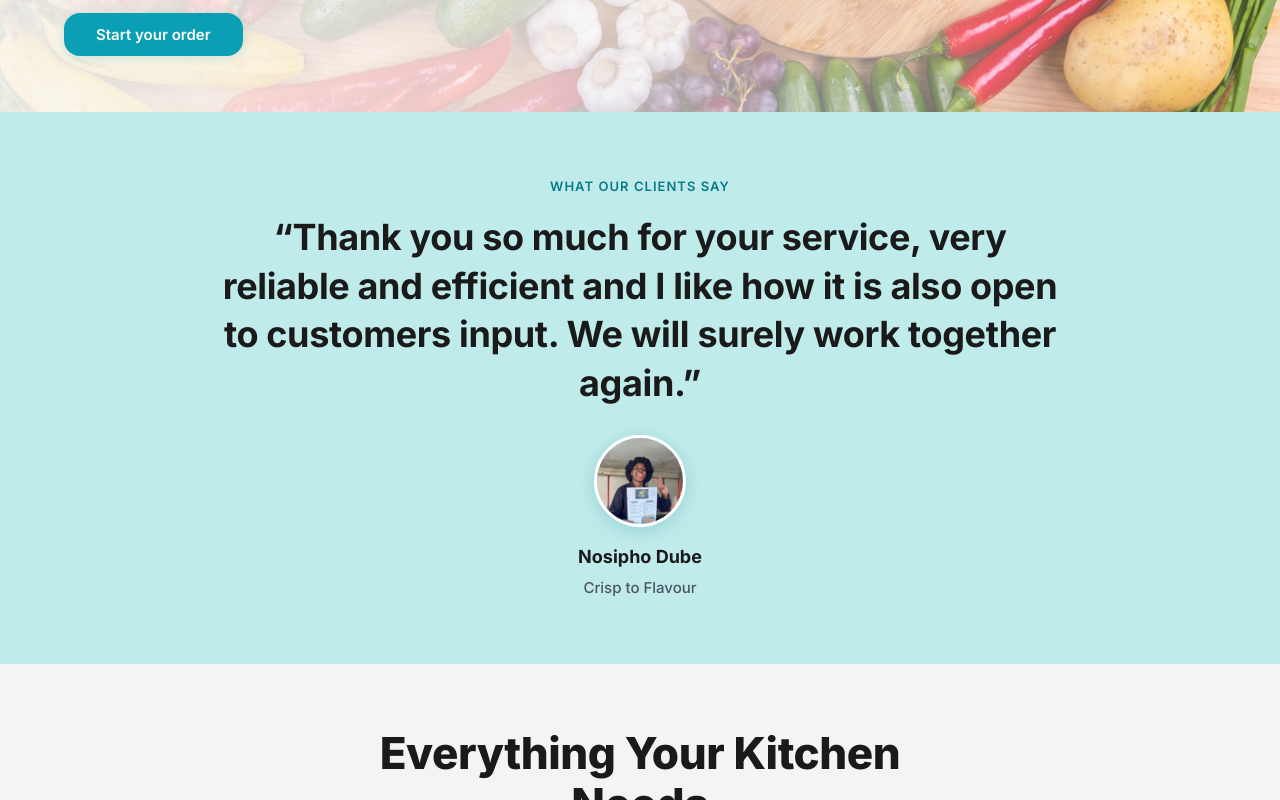
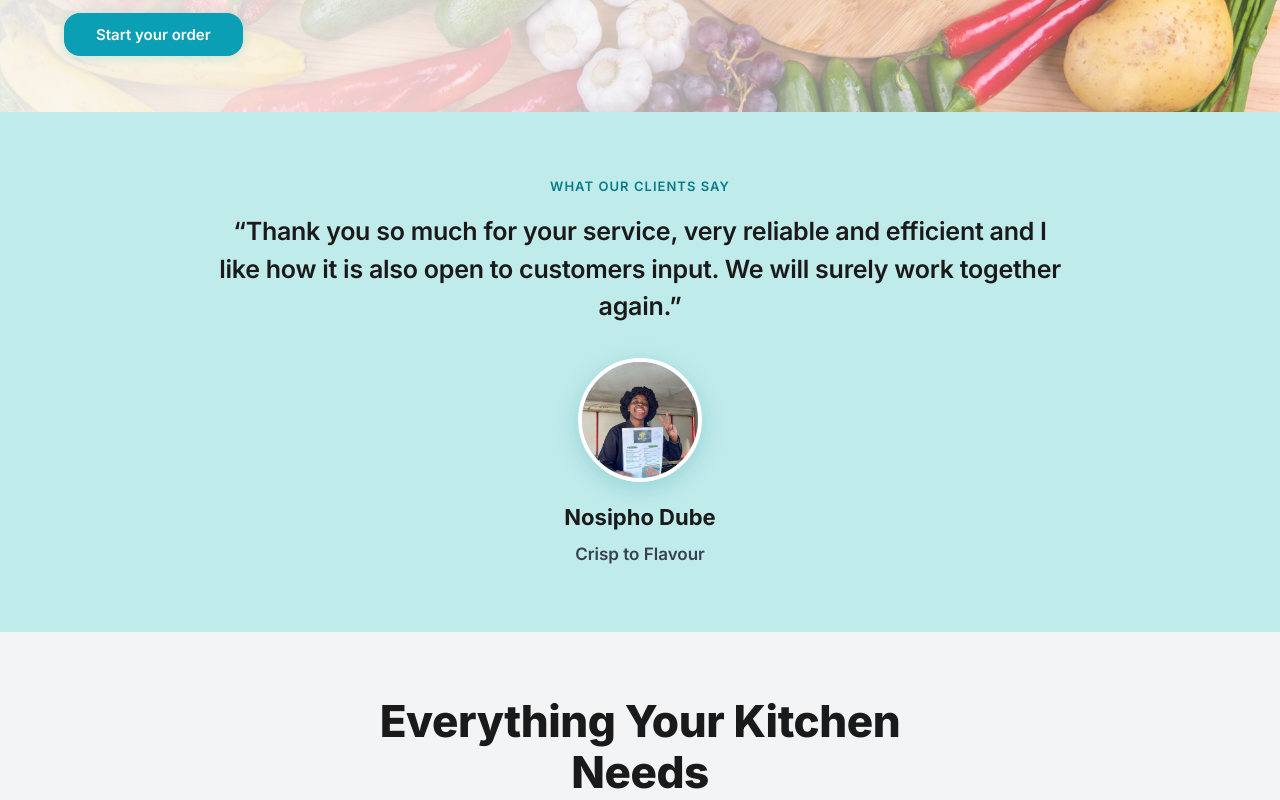
Before and after one commit to LiquidKoSpace/liquidkospace, a React (Vite) app: page / in a window 1280 px wide. Shown: the part 560-1360 px from the top of the page. Built offline with nearby package versions, Linux system fonts and the light colour scheme.

Commit message:
review updates

```diff
--- a/src/components/home/ReviewsSection.tsx
+++ b/src/components/home/ReviewsSection.tsx
@@ -12,12 +12,12 @@ export default function ReviewsSection() {
           </p>
           <blockquote
             style={{
-              fontSize: 'clamp(24px, 3.2vw, 36px)',
-              fontWeight: 700,
-              lineHeight: 1.35,
+              fontSize: 'clamp(19px, 2.2vw, 25px)',
+              fontWeight: 600,
+              lineHeight: 1.5,
               color: 'var(--color-ink)',
               letterSpacing: '-0.01em',
-              margin: '0 auto 28px',
+              margin: '0 auto 32px',
             }}
           >
             &ldquo;Thank you so much for your service, very reliable and efficient and I like how it is also open to customers input. We will surely work together again.&rdquo;
@@ -28,17 +28,17 @@ export default function ReviewsSection() {
             {/* Client Picture */}
             <div
               style={{
-                width: '92px',
-                height: '92px',
+                width: '124px',
+                height: '124px',
                 borderRadius: '50%',
                 backgroundColor: '#A2DEDE',
-                border: '3px solid #FFFFFF',
+                border: '4px solid #FFFFFF',
                 overflow: 'hidden',
-                marginBottom: '16px',
+                marginBottom: '18px',
                 display: 'flex',
                 alignItems: 'center',
                 justifyContent: 'center',
-                boxShadow: '0 4px 18px rgba(8, 123, 138, 0.22)',
+                boxShadow: '0 6px 24px rgba(8, 123, 138, 0.22)',
               }}
             >
               <img
@@ -57,10 +57,10 @@ export default function ReviewsSection() {
             {/* Client Name */}
             <p
               style={{
-                fontSize: '18px',
+                fontSize: '22px',
                 fontWeight: 700,
                 color: 'var(--color-ink)',
-                margin: '0 0 4px',
+                margin: '0 0 6px',
               }}
             >
               Nosipho Dube
@@ -69,9 +69,9 @@ export default function ReviewsSection() {
             {/* Business Name beneath client name */}
             <p
               style={{
-                fontSize: '15px',
-                fontWeight: 500,
-                color: '#4B5563',
+                fontSize: '17px',
+                fontWeight: 600,
+                color: '#374151',
                 margin: 0,
               }}
             >
```
